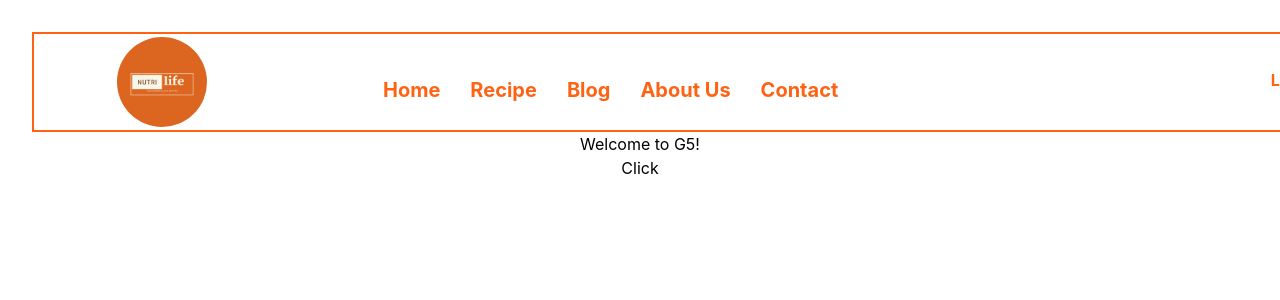
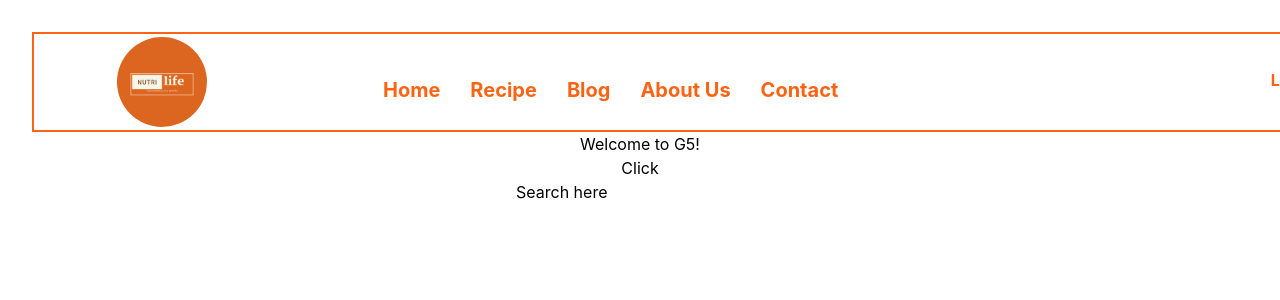
Before and after one commit to Yesigomwe/NutriLife, a React (Vite) app in the folder NutriLife/: page / in a window 1280 px wide. Shown: the top 300 px of the page. Built offline with nearby package versions, Linux system fonts and the light colour scheme.

Commit message:
adding search bar

```diff
--- a/NutriLife/src/Home.jsx
+++ b/NutriLife/src/Home.jsx
@@ -3,6 +3,7 @@ import {useState} from 'react';
 import NavigationBar from './components/Header';
 import '@mantine/core/styles.css';
 import { MantineProvider } from '@mantine/core';
+import SearchBar from './components/SearchBar';
 function Home() {
 
   const [message, updateMassage] = useState("G5")
@@ -17,15 +18,16 @@ function Home() {
 <home>
 
         <NavigationBar/>
+
       <div>
         <h2>Welcome to {message}! </h2>
         <button className='bg-[#FE6314] rounded-lg width: 30px' onClick={handleClick}>Click</button>
+        <SearchBar/>
       </div>
+
     </home>
 
     </MantineProvider>
-
-
   )
 }
 
--- a/NutriLife/src/components/SearchBar.jsx
+++ b/NutriLife/src/components/SearchBar.jsx
@@ -1,26 +1,27 @@
-import { useState } from "react"
-import { MantineProvider } from "@mantine/core";
-const searchBar = () =>{
+import {useState} from "react"
+import { MantineProvider} from "@mantine/core";
+const SearchBar = () => {
 
-const[searchInput, setSearchInput] = useState("null")
+	const [searchInput, setSearchInput] = useState("Search here")
 
 	const handleChange = (e) => {
 		e.preventDefault();
 		setSearchInput(e.target.value);
 	};
 
-return(
+	return (
+
        <MantineProvider>
-        theme={{
-        fontFamily: 'Verdana, sans-serif'}}
+		<div>
+		<i class="fa fa-search" aria-hidden="true"></i>
+	<input className="bg-orange-300 rounded-full px-40 my-8 py-3" type="text"
+			 placeholder="search here"  onChange ={handleChange}
+				value={searchInput} />
 
-    <div>
-        <input className="rounded-full px-20" type="text" placeholder="search here"
-        onChange ={handleChange} value={searchInput}></input>
 		</div>
 		</MantineProvider>
 	)
 
 }
 
-export default searchBar
+export default SearchBar
```
Also changed, not shown: NutriLife/src/assets/search.png (added), 1 other file (tests, documents, lock files or other folders). Lines whose indentation alone changed are shown as unchanged.
